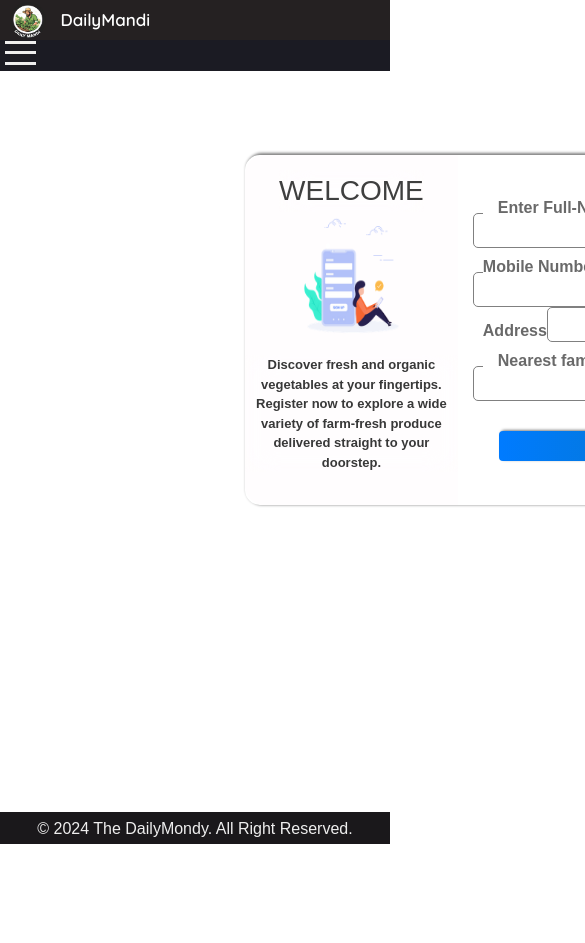
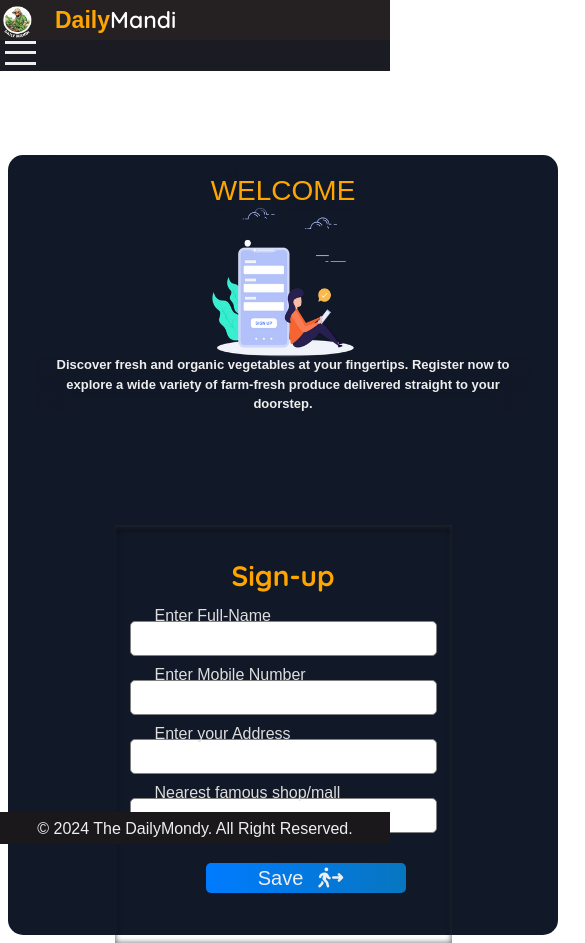
Before and after one commit to Deepak8450/DailyMondyRepo, a React (Create React App) app: page /Register in a window 390 px wide. Shown: the top 943 px of the page, 585 px wide, since content can reach past the window. Before the commit the page ends 844 px from the top, so only its background shows below. Built offline with nearby package versions, Linux system fonts and the light colour scheme.

Commit message:
change logo style and update css

```diff
--- a/src/Components/LoginForm.css
+++ b/src/Components/LoginForm.css
@@ -65,6 +65,8 @@
     padding-bottom: 50px;
 }
 form h2{
+    font-size: 25px;
+    padding-top: 15px;
     text-align: center;
     color: rgb(105, 105, 105);
 }
@@ -72,6 +74,7 @@ form h2{
     width: 250px;
     height: 35px;
     outline: none;
+    border: 1px solid gray;
 }
 .form-elements label{
     padding-left: 15px;
@@ -82,7 +85,7 @@ form h2{
     color: rgb(105, 105, 105);
 }
 
-.save-btn{
+#sign-up-btn{
     width: 200px;
     height: 30px;
     margin-left: 26px;
@@ -91,6 +94,7 @@ form h2{
     font-weight: 500;
     color: #eee;
     border: none;
+    padding: 0;
     font-family: Arial, sans-serif;
     border-radius: 5px;
     box-shadow: 2px -1px 3px gray;
@@ -111,12 +115,42 @@ form h2{
 }
 @media only screen and (max-width: 405px){
     .form-container{
-        transform: translate(245px,0%);
+        max-width: 550px;
+        height: 780px;
+        background: rgb(17 24 39);
+        box-shadow: none;
+        flex-direction: column;
+        transform: translate(8px,0%);
     }
-    .poster{ width: 275px;padding: 23px;}
+    .poster{ width: 90%;background: rgb(17 24 39);border-radius:none;padding: 0px;}
+    .poster h2{
+        color: orange;
+    }
+    .poster p{
+        color: #eee;
+    }
+    #login-char{
+        padding-bottom: 5px;
+    }
 
     .form-elements{
-        width: 600px;
+        width: fit-content;
+
+        box-shadow:
+    inset 0 2px 4px rgba(255, 255, 255, 0.1),  /* Subtle top highlight */
+    inset 0 -2px 4px rgba(0, 0, 0, 0.3),       /* Slight bottom shadow */
+    inset 0 4px 6px rgba(0, 0, 0, 0.5),        /* Inner depth shadow */
+    inset -2px -2px 5px rgba(255, 255, 255, 0.05);
+    }
+    form{
+        display: flex;
+        flex-direction: column;
+    }
+    form h2{
+        color: orange;
+       font-size: 28px;
+       font-weight: 700;
+       font-family: "Quicksand", serif;
     }
     .form-elements input{
         width: 307px;
@@ -124,9 +158,31 @@ form h2{
         border-radius: 5px;
         padding-left: 10px;
     }
+    .form-elements label{
+        background: none;
+        color:#dfdede;
+        font-weight: 400;
+    }
     .form-elements input:hover{
-        border: 2px solid rgb(0, 153, 153);
+        border: 2px solid orange;
         transition: border .4s linear;
+    }
+    #sign-up-btn{
+        padding: 0px 0px 30px 0px;
+        font-size: 20px;
+        background-color: orange;
+        box-shadow: none;
+        transform: translateX(50px);
+        overflow: hidden;
+        cursor: pointer;
+        transition: background-color 0.3s ease-in-out;
+    }
+    #sign-up-btn i{
+       padding-left: 15px;
+       transition: transform 0.4s linear;
+    }
+    #sign-up-btn.animate i{
+        transform: translateX(150px);
     }
 }
 @media only screen and (min-width: 407px){
--- a/src/Components/LoginForm.js
+++ b/src/Components/LoginForm.js
@@ -4,7 +4,13 @@ import Capsimg from "./productImg/login-imgc.webp";
 
 export default function LoginForm({ setUsername }) {
   const [result, setResult] = useState("");
+  const [animate, setAnimate] = useState(false);
 
+  const handleClick = () => {
+    setAnimate(true);
+    // Reset animation after it's complete (400ms matches the CSS transition)
+    setTimeout(() => setAnimate(false), 400);
+  };
   const onSubmit = async (event) => {
     event.preventDefault();
     const formData = new FormData(event.target);
@@ -24,6 +30,8 @@ export default function LoginForm({ setUsername }) {
       setResult("Registration Successfully..");
       setUsername(name); // Update username in App.js
       event.target.reset();
+      handleClick();
+
     } else {
       console.log("Something went wrong", data);
       setResult(data.message);
@@ -53,7 +61,7 @@ export default function LoginForm({ setUsername }) {
           <input type="text" id="address" name="Address" required />
           <label htmlFor="famous-loc">Nearest famous shop/mall</label>
           <input type="text" id="famous-loc" name="Location" required />
-          <button type="submit" className="save-btn">Save</button>
+          <button type="submit"  className={`save-btn ${animate ? "animate" : ""}`} id="sign-up-btn" onClick={handleClick}>Save<i class="fa-solid fa-person-walking-arrow-right  " ></i></button>
         </form>
       </div>
       {result && <span>{result}</span>} {/* Show result only if it's not empty */}
--- a/src/Components/Navbar.css
+++ b/src/Components/Navbar.css
@@ -29,13 +29,13 @@ nav{
 }
 #logo-name{
     color: #ffff;
-    font-size: 16px;
+    font-size: 25px;
     font-family: "Quicksand", serif;
-    transform: translateX(-30px);
+    transform: translateX(-70px);
 }
 .dm-logo{
-    width: 36px;
-    height: 36px;
+    width: 35px;
+    height: 35px;
     border-radius: 50%;
 
 }
@@ -154,8 +154,11 @@ input[type="checkbox"]:checked ~ .drop-down-menu{
         display: flex;
         justify-content: center;
     }
+    #daily{
+        font-size: 23px;
+    }
     #logo-name{
-        font-size: 17px;
+        font-size: 23px;
         font-family: "Quicksand", serif;
         transform: translateX(-10px);
     }
@@ -210,8 +213,8 @@ input[type="checkbox"]:checked ~ .drop-down-menu{
     .hamburger input[type="checkbox"]{
         width: 31px;
         height: 27px;
-        position: absolute;
-        top: 24px;
+        position: fixed;
+        top: 40px;
         left: 5px;
         z-index: 7;
         opacity: 0;
@@ -224,12 +227,12 @@ input[type="checkbox"]:checked ~ .drop-down-menu{
     }
     .menu-items{
         width:350px;
-        height: 1200px;
+        height: 635px;
         display: flex;
         flex-direction: column;
         justify-content: space-evenly;
         align-items: center;
-        position: relative;
+        position: fixed;
         left: 0px;
         top: 71px;
         background: #232329;
--- a/src/Components/Navbar.js
+++ b/src/Components/Navbar.js
@@ -7,13 +7,21 @@ export default function Navbar({ username }) {
   const [user, setUser] = useState(null); // Tracks whether the user is logged in
 
   // Example of setting the user's name (Replace with actual login logic)
+  const [menuOpen , setMenuOpen] = useState(false);
+
+  const handleMenuToggle = () =>{
+    setMenuOpen(!menuOpen);
+  };
+   const handleMenuItemClick =() =>{
+    setMenuOpen(false);
+   };
 
   return (
     <div className="header">
       <nav>
         <div className="logo">
           <img src={Dmlogo} className="dm-logo"/>
-          <span id="logo-name">DailyMandi</span>
+          <span id="logo-name"><span className="text-[orange]" id="daily">Daily</span>Mandi</span>
         </div>
       </nav>
       <div className="services">
@@ -36,11 +44,11 @@ export default function Navbar({ username }) {
 
           <div className="drop-down">
             <span className="drop-down-btn">Catigories</span>
-            <input type="checkbox" id="catigory-checked"/>
+            <input type="checkbox" id="catigory-checked" checked={menuOpen} onChange={handleMenuToggle}/>
             <div className="drop-down-menu">
                <ul>
-                <li><Link to="/Grain">Our Products</Link></li>
-                <li><Link to="/Vegetables">Vegetables</Link></li>
+                <li onClick={handleMenuItemClick}><Link to="/Grain">Our Products</Link></li>
+                <li onClick={handleMenuItemClick}><Link to="/Vegetables">Vegetables</Link></li>
                </ul>
             </div>
           </div>
@@ -68,41 +76,41 @@ export default function Navbar({ username }) {
 
         */}
       <div className="hamburger">
-        <input type="checkbox"></input>
+        <input type="checkbox" checked={menuOpen} onChange={handleMenuToggle}></input>
         <div className="hamburger-lines">
           <span id="line1"></span>
           <span id="line2"></span>
           <span id="line3"></span>
         </div>
         <div className="menu-items">
-        <li>
+        <li onClick={handleMenuItemClick}>
             <Link to="/DailyMondyRepo">
               <span>Home</span>
             </Link>
           </li>
-         <li>
+         <li onClick={handleMenuItemClick}>
             <Link to="/Grain">
               <span>Product</span>
             </Link>
           </li>
-          <li>
+          <li onClick={handleMenuItemClick}>
             <Link to="/Vegetables">
               <span>Vegetables</span>
             </Link>
           </li>
-          <li>
+          <li onClick={handleMenuItemClick}>
             <button id="Register">
               <Link to="/Register">Register</Link>
             </button>
           </li>
 
 
-          <li>
+          <li onClick={handleMenuItemClick}>
             <Link to="/MyCart">
               <span>MyCart</span>
             </Link>
           </li>
-          <li>
+          <li onClick={handleMenuItemClick}>
             <Link to="/Profile">
               <span>
                 <i class="fa-regular fa-user"></i>
--- a/src/Components/Product.js
+++ b/src/Components/Product.js
@@ -6,9 +6,11 @@ export default function Product({
   incrementQuantity,
   decrementQuantity,
   handleBuyNow
-}) {
+})
+
+{
   return (
-    <section className="text-gray-400 bg-gray-900 body-font overflow-hidden">
+    <section className="text-gray-400 bg-gray-900 body-font overflow-hidden shadow-lg">
       <div className="container px-5 py-24 mx-auto">
         <div className="lg:w-4/5 mx-auto flex flex-wrap">
           {/* Image */}
@@ -48,7 +50,7 @@ export default function Product({
             <div className="flex">
               <span className="title-font font-medium text-2xl text-white">Total amount ₹{product.quantity * product.price}</span>
               <button onClick={() => handleBuyNow(index)} className="flex ml-auto text-white bg-indigo-500 border-0 py-2 px-6 focus:outline-none hover:bg-indigo-600 rounded">Add to Cart</button>
-              <button className="rounded-full w-10 h-10 bg-gray-800 p-0 border-0 inline-flex items-center justify-center text-gray-500 ml-4">
+              <button className="rounded-full w-10 h-10 bg-gray-800 p-0 border-0 inline-flex items-center justify-center text-gray-500 ml-4 hover:text-[red]">
                 <svg fill="currentColor" strokeLinecap="round" strokeLinejoin="round" strokeWidth="2" className="w-5 h-5" viewBox="0 0 24 24">
                   <path d="M20.84 4.61a5.5 5.5 0 00-7.78 0L12 5.67l-1.06-1.06a5.5 5.5 0 00-7.78 7.78l1.06 1.06L12 21.23l7.78-7.78 1.06-1.06a5.5 5.5 0 000-7.78z"></path>
                 </svg>
@@ -56,7 +58,8 @@ export default function Product({
             </div>
           </div>
         </div>
-      </div>
+      </div><hr></hr>
     </section>
+
   );
 }
```
